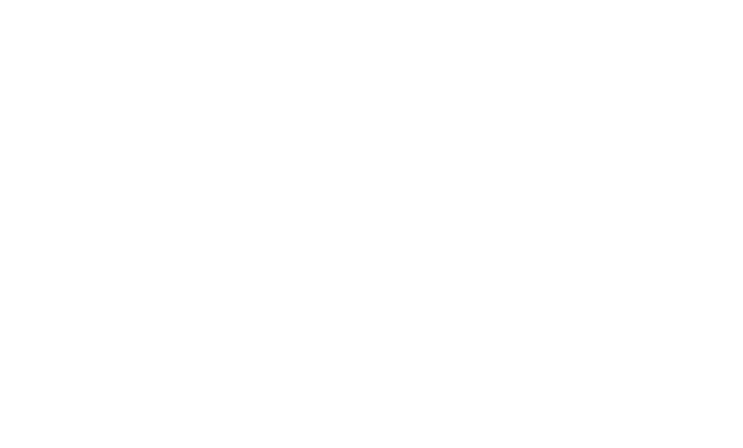
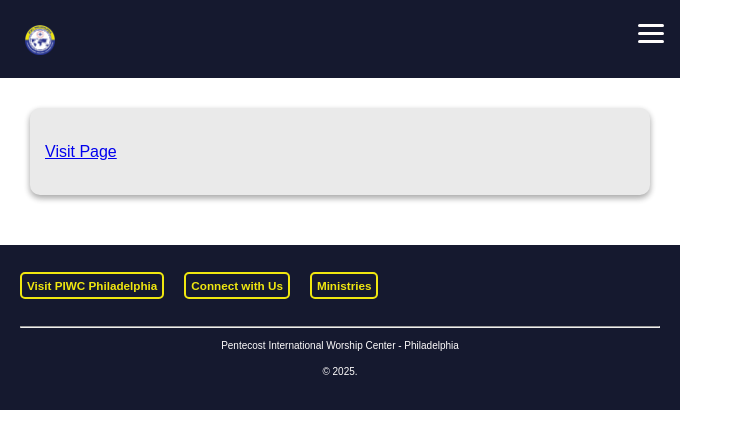
Before and after one commit to etuff/idm222-et556, a plain HTML site: page ministries.html in a window 1280 px wide. Shown: the whole page, without its empty margins (0-743 px from the left). Drawn offline with Linux system fonts and the light colour scheme; a web font is replaced by a local one.

Commit message:
ministries page

```diff
--- a/ministries.html
+++ b/ministries.html
@@ -3,9 +3,59 @@
 <head>
     <meta charset="UTF-8">
     <meta name="viewport" content="width=device-width, initial-scale=1.0">
-    <title>Ministries</title>
+    <title>PIWC Gives</title>
+    <link rel="stylesheet" href="normalize.css"/>
+    <link rel="stylesheet" href="style.css"/>
+
+    <link rel="icon" href="MEDIA/PIWCLOGO.png" type="image/png">
 </head>
 <body>
+    <!-- header -->
+    <header>
+        <input type="checkbox" id="nav-toggle" class="nav-toggle" hidden />
+        <label for="nav-toggle" class="nav-toggle-label">
+            <span></span>
+            <span></span>
+            <span></span>
+        </label>
+
+        <nav>
+            <ul>
+                <li><a href="https://piwcphilly.com"> Visit PIWC Philadelphia</a></li>
+                <li> <a href="connect.html"> Connect with Us </a></li>
+                <li> <a href="ministries.html"> Ministries </a></li>
+
+            </ul>
+        </nav>
+
+        <div id="home">
+            <a href="index.html">
+            <img src="MEDIA/PIWCLOGO.png" alt="piwc"> </a>
+        </div>
+    </header>
+
+    <div class="wrap">
+        <div class="ministries">
+            <p><a href="https://maps.app.goo.gl/fFXdiexMGNwd2e949" target="_blank">
+                Visit Page
+            </a> </p>
+
+        </div>
+
+    </div>
+
+
+    <footer>
+        <div id="menu">
+            <h3> <a href="https://piwcphilly.com">Visit PIWC Philadelphia </a></h3>
+            <h3> <a href="connect.html"> Connect with Us </a></h3>
+            <h3> <a href="ministries.html"> Ministries </a></h3>
+        </div>
+
+        <hr>
+        <p> Pentecost International Worship Center - Philadelphia </p>
+        <p>&copy; 2025.</p>
+    </footer>
 
 </body>
 </html>
--- a/style.css
+++ b/style.css
@@ -233,7 +233,7 @@ nav {
   a {
     color: var(--white);
     text-decoration: none;
-    background-color: var(--blue-black);
+    background-color: var(--blue);
     border-radius: 5px;
     padding: 3px 6px;
   }
@@ -245,7 +245,7 @@ nav {
 #combo {
   display: flex;
   justify-content: center;
-  gap: 70px;
+  gap: 40px;
 
   .socials {
     align-self: center;
@@ -258,6 +258,16 @@ nav {
       align-self: center;
     }
   }
+}
+
+/* ministry */
+.ministries {
+  padding: 15px;
+  background-color: var(--gray-white);
+  border-radius: 10px;
+  margin-bottom: 50px;
+  box-shadow: rgba(0, 0, 0, 0.16) 0px 3px 6px,
+  rgba(0, 0, 0, 0.23) 0px 3px 6px;
 }
 
 /* footer*/
```
